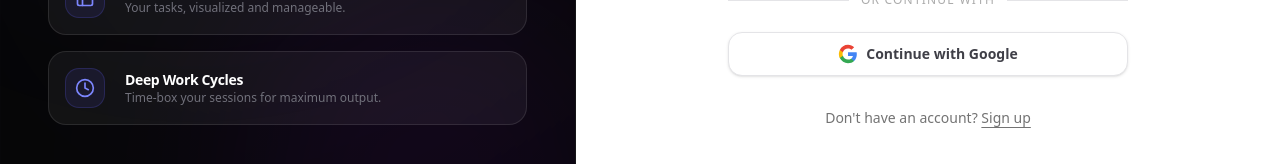
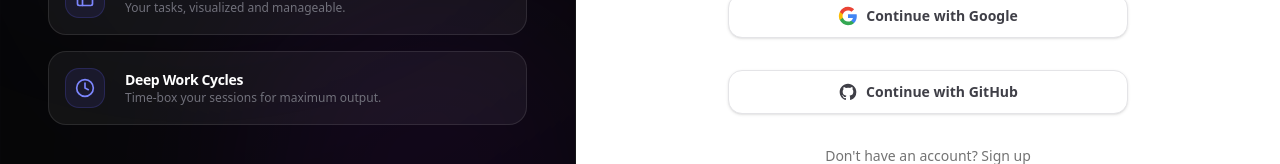
Before and after one commit to UnbiasedEagle/focus, a Next.js app: page /login in a window 1280 px wide. Shown: the part 508-672 px from the top of the page. Built offline with nearby package versions, Linux system fonts and the light colour scheme; no server answers.

Commit message:
feat(auth): add GitHub OAuth support and update workflow

```diff
--- a/src/actions/auth.ts
+++ b/src/actions/auth.ts
@@ -65,3 +65,7 @@ export async function login(formData: FormData) {
 export async function loginWithGoogle() {
   await signIn('google', { redirectTo: '/' });
 }
+
+export async function loginWithGithub() {
+  await signIn('github', { redirectTo: '/' });
+}
--- a/src/auth.ts
+++ b/src/auth.ts
@@ -2,6 +2,7 @@ import NextAuth from 'next-auth';
 import { DrizzleAdapter } from '@auth/drizzle-adapter';
 import Credentials from 'next-auth/providers/credentials';
 import Google from 'next-auth/providers/google';
+import GitHub from 'next-auth/providers/github';
 import { db } from '@/server/db';
 import {
   accounts,
@@ -21,6 +22,9 @@ export const { handlers, auth, signIn, signOut } = NextAuth({
   }),
   providers: [
     Google({
+      allowDangerousEmailAccountLinking: true,
+    }),
+    GitHub({
       allowDangerousEmailAccountLinking: true,
     }),
     Credentials({
--- a/src/components/auth/LoginForm.tsx
+++ b/src/components/auth/LoginForm.tsx
@@ -8,7 +8,7 @@ import { motion, AnimatePresence } from 'framer-motion';
 import { Button } from '@/components/ui/button';
 import { Input } from '@/components/ui/input';
 import { Label } from '@/components/ui/label';
-import { login, loginWithGoogle } from '@/actions/auth';
+import { login, loginWithGoogle, loginWithGithub } from '@/actions/auth';
 import Link from 'next/link';
 import { Loader2 } from 'lucide-react';
 import { LoginSchema, type LoginInput } from '@/lib/schemas';
@@ -203,6 +203,40 @@ export function LoginForm() {
             </>
           )}
         </motion.button>
+        <motion.button
+          whileHover={{ scale: 1.01 }}
+          whileTap={{ scale: 0.98 }}
+          type='button'
+          disabled={isSubmitting}
+          className='relative flex h-11 w-full items-center justify-center gap-2 rounded-xl border border-zinc-200 bg-white px-4 text-sm font-semibold text-zinc-700 shadow-sm transition-all duration-200 hover:bg-zinc-50 hover:text-zinc-900 hover:shadow-md hover:border-zinc-300 focus:outline-none focus:ring-2 focus:ring-zinc-400/20 dark:border-zinc-800 dark:bg-zinc-950 dark:text-zinc-200 dark:hover:bg-zinc-900 dark:hover:border-zinc-700 mt-2'
+          onClick={() => loginWithGithub()}
+        >
+          {isSubmitting ? (
+            <Loader2 className='h-4 w-4 animate-spin text-zinc-400' />
+          ) : (
+            <>
+              <motion.div
+                initial={{ opacity: 0, scale: 0.5 }}
+                animate={{ opacity: 1, scale: 1 }}
+                transition={{ duration: 0.3 }}
+              >
+                <svg
+                  className='h-5 w-5'
+                  fill='currentColor'
+                  viewBox='0 0 24 24'
+                  aria-hidden='true'
+                >
+                  <path
+                    fillRule='evenodd'
+                    d='M12 2C6.477 2 2 6.484 2 12.017c0 4.425 2.865 8.18 6.839 9.504.5.092.682-.217.682-.483 0-.237-.008-.868-.013-1.703-2.782.605-3.369-1.343-3.369-1.343-.454-1.158-1.11-1.466-1.11-1.466-.908-.62.069-.608.069-.608 1.003.07 1.531 1.032 1.531 1.032.892 1.53 2.341 1.088 2.91.832.092-.647.35-1.088.636-1.338-2.22-.253-4.555-1.113-4.555-4.951 0-1.093.39-1.988 1.029-2.688-.103-.253-.446-1.272.098-2.65 0 0 .84-.27 2.75 1.026A9.564 9.564 0 0112 6.844c.85.004 1.705.115 2.504.337 1.909-1.296 2.747-1.027 2.747-1.027.546 1.379.202 2.398.1 2.651.64.7 1.028 1.595 1.028 2.688 0 3.848-2.339 4.695-4.566 4.943.359.309.678.92.678 1.855 0 1.338-.012 2.419-.012 2.747 0 .268.18.58.688.482A10.019 10.019 0 0022 12.017C22 6.484 17.522 2 12 2z'
+                    clipRule='evenodd'
+                  />
+                </svg>
+              </motion.div>
+              <span>Continue with GitHub</span>
+            </>
+          )}
+        </motion.button>
       </div>
 
       <p className='text-center text-sm text-muted-foreground'>
--- a/src/components/auth/SignupForm.tsx
+++ b/src/components/auth/SignupForm.tsx
@@ -12,6 +12,7 @@ import {
   register as registerUser,
   login,
   loginWithGoogle,
+  loginWithGithub,
 } from '@/actions/auth';
 import Link from 'next/link';
 import { Loader2 } from 'lucide-react';
@@ -233,6 +234,40 @@ export function SignupForm() {
             </>
           )}
         </motion.button>
+        <motion.button
+          whileHover={{ scale: 1.01 }}
+          whileTap={{ scale: 0.98 }}
+          type='button'
+          disabled={isSubmitting}
+          className='relative flex h-11 w-full items-center justify-center gap-2 rounded-xl border border-zinc-200 bg-white px-4 text-sm font-semibold text-zinc-700 shadow-sm transition-all duration-200 hover:bg-zinc-50 hover:text-zinc-900 hover:shadow-md hover:border-zinc-300 focus:outline-none focus:ring-2 focus:ring-zinc-400/20 dark:border-zinc-800 dark:bg-zinc-950 dark:text-zinc-200 dark:hover:bg-zinc-900 dark:hover:border-zinc-700 mt-2'
+          onClick={() => loginWithGithub()}
+        >
+          {isSubmitting ? (
+            <Loader2 className='h-4 w-4 animate-spin text-zinc-400' />
+          ) : (
+            <>
+              <motion.div
+                initial={{ opacity: 0, scale: 0.5 }}
+                animate={{ opacity: 1, scale: 1 }}
+                transition={{ duration: 0.3 }}
+              >
+                <svg
+                  className='h-5 w-5'
+                  fill='currentColor'
+                  viewBox='0 0 24 24'
+                  aria-hidden='true'
+                >
+                  <path
+                    fillRule='evenodd'
+                    d='M12 2C6.477 2 2 6.484 2 12.017c0 4.425 2.865 8.18 6.839 9.504.5.092.682-.217.682-.483 0-.237-.008-.868-.013-1.703-2.782.605-3.369-1.343-3.369-1.343-.454-1.158-1.11-1.466-1.11-1.466-.908-.62.069-.608.069-.608 1.003.07 1.531 1.032 1.531 1.032.892 1.53 2.341 1.088 2.91.832.092-.647.35-1.088.636-1.338-2.22-.253-4.555-1.113-4.555-4.951 0-1.093.39-1.988 1.029-2.688-.103-.253-.446-1.272.098-2.65 0 0 .84-.27 2.75 1.026A9.564 9.564 0 0112 6.844c.85.004 1.705.115 2.504.337 1.909-1.296 2.747-1.027 2.747-1.027.546 1.379.202 2.398.1 2.651.64.7 1.028 1.595 1.028 2.688 0 3.848-2.339 4.695-4.566 4.943.359.309.678.92.678 1.855 0 1.338-.012 2.419-.012 2.747 0 .268.18.58.688.482A10.019 10.019 0 0022 12.017C22 6.484 17.522 2 12 2z'
+                    clipRule='evenodd'
+                  />
+                </svg>
+              </motion.div>
+              <span>Sign up with GitHub</span>
+            </>
+          )}
+        </motion.button>
       </div>
 
       <p className='text-center text-sm text-muted-foreground'>
```
Also changed, not shown: .agent/workflows/implement-feature.md.
